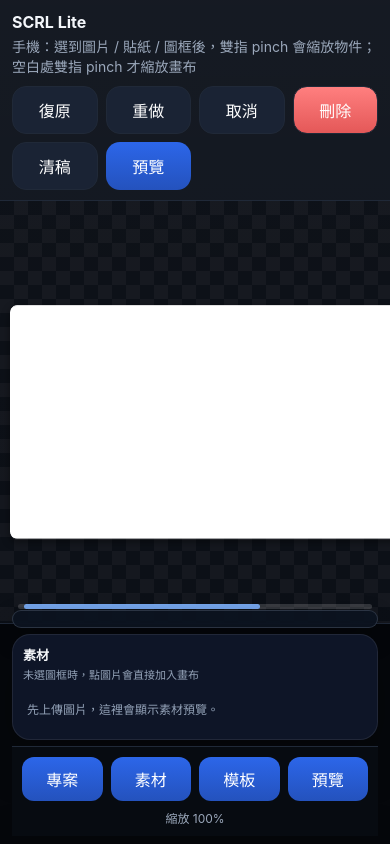
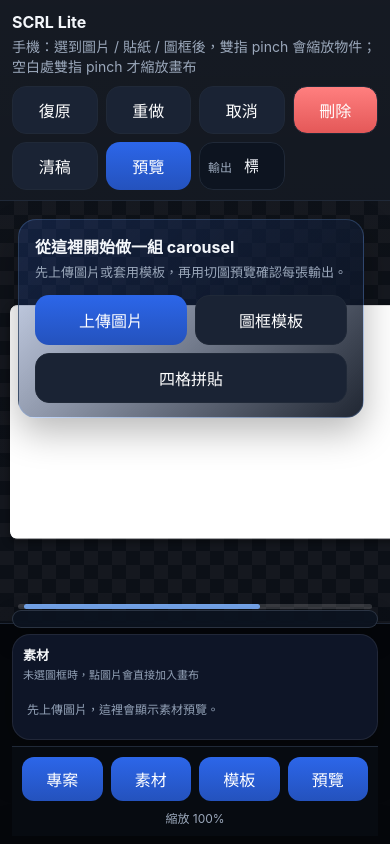
Before and after one commit to Pawelsung/scrl, a React (Vite) app: page / in a window 390 px wide. Built offline with nearby package versions, Linux system fonts and the light colour scheme.

Commit message:
fix: improve product readiness basics

```diff
--- a/src/App.jsx
+++ b/src/App.jsx
@@ -1512,6 +1512,8 @@ export default function App() {
   const isInteractingRef = useRef(false);
   const [previewExpandSignal, setPreviewExpandSignal] = useState(0);
   const [saveFallback, setSaveFallback] = useState(null);
+  const [exportScale, setExportScale] = useState(1);
+  const [exportStatus, setExportStatus] = useState("");
   const selectableNodesRef = useRef(new Map());
   const [selectableNodeRevision, setSelectableNodeRevision] = useState(0);
 
@@ -1559,6 +1561,9 @@ export default function App() {
   const singleH = RATIOS[ratioKey].h;
   const canvasW = singleW * slides;
   const canvasH = singleH;
+  const exportW = Math.round(singleW * exportScale);
+  const exportH = Math.round(singleH * exportScale);
+  const hasStartedProject = images.length > 0 || elements.length > 0 || templateSlots.length > 0;
 
   const selectedItem = elements.find((el) => el.id === selectedId) || null;
   const selectedSlot = templateSlots.find((slot) => slot.id === selectedSlotId) || null;
@@ -2668,6 +2673,7 @@ export default function App() {
 
   const exportSlices = async (pixelRatio = 1) => {
     setIsExporting(true);
+    setExportStatus("正在輸出正式圖片…");
     const previousSelected = selectedId;
     const previousSelectedSlot = selectedSlotId;
     setSelectedId(null);
@@ -2678,6 +2684,7 @@ export default function App() {
     const stage = stageRef.current;
     if (!stage) {
       setIsExporting(false);
+      setExportStatus("");
       return [];
     }
 
@@ -2694,6 +2701,7 @@ export default function App() {
     }
 
     setIsExporting(false);
+    setExportStatus("");
     setSelectedId(previousSelected);
     setSelectedSlotId(previousSelectedSlot);
     return list;
@@ -2701,6 +2709,7 @@ export default function App() {
 
   const exportSlice = async (index, pixelRatio = 1) => {
     setIsExporting(true);
+    setExportStatus(`正在輸出第 ${index + 1} 張正式圖片…`);
     const previousSelected = selectedId;
     const previousSelectedSlot = selectedSlotId;
     setSelectedId(null);
@@ -2711,6 +2720,7 @@ export default function App() {
     const stage = stageRef.current;
     if (!stage) {
       setIsExporting(false);
+      setExportStatus("");
       setSelectedId(previousSelected);
       setSelectedSlotId(previousSelectedSlot);
       return null;
@@ -2725,6 +2735,7 @@ export default function App() {
     });
 
     setIsExporting(false);
+    setExportStatus("");
     setSelectedId(previousSelected);
     setSelectedSlotId(previousSelectedSlot);
     return dataUrl;
@@ -2805,7 +2816,7 @@ export default function App() {
   const downloadAll = async () => {
     const stage = stageRef.current;
     if (!stage) return;
-    const data = await exportSlices();
+    const data = await exportSlices(exportScale);
     data.forEach((src, idx) => {
       setTimeout(() => {
         downloadDataUrl(src, `carousel_${String(idx + 1).padStart(2, "0")}.png`);
@@ -3282,10 +3293,12 @@ export default function App() {
     previews: previews.map((src, idx) => ({
       id: `preview-${idx + 1}`,
       src,
+      width: exportW,
+      height: exportH,
     })),
     onDownloadOne: async (preview, index) => {
       const filename = `carousel_${String(index + 1).padStart(2, "0")}.png`;
-      const fullSizeSrc = await exportSlice(index);
+      const fullSizeSrc = await exportSlice(index, exportScale);
       if (!fullSizeSrc) return;
 
       if (isMobile) {
@@ -3297,7 +3310,7 @@ export default function App() {
     onSaveOne: isMobile
       ? async (preview, index) => {
           const filename = `carousel_${String(index + 1).padStart(2, "0")}.png`;
-          const fullSizeSrc = await exportSlice(index);
+          const fullSizeSrc = await exportSlice(index, exportScale);
           if (fullSizeSrc) shareDataUrlToIOS(fullSizeSrc, filename);
         }
       : null,
@@ -3341,6 +3354,18 @@ export default function App() {
             </div>
 
             <div className="toolbar-actions">
+              <label className="export-quality-control">
+                <span>輸出</span>
+                <select
+                  value={exportScale}
+                  onChange={(e) => setExportScale(Number(e.target.value))}
+                  disabled={isExporting}
+                >
+                  <option value={1}>標準 {singleW}×{singleH}</option>
+                  <option value={2}>高畫質 {singleW * 2}×{singleH * 2}</option>
+                </select>
+              </label>
+
               {!isMobile && (
                 <>
                   <button className="ghost" onClick={undo}>復原</button>
@@ -3383,6 +3408,30 @@ export default function App() {
             onTouchCancelCapture={handleViewportTouchEnd}
             onDoubleClick={resetView}
           >
+            {isExporting && (
+              <div className="export-status" role="status">
+                {exportStatus || "正在輸出…"} · {exportW}×{exportH}
+              </div>
+            )}
+
+            {!hasStartedProject && (
+              <section className="start-guide">
+                <div>
+                  <strong>從這裡開始做一組 carousel</strong>
+                  <p>先上傳圖片或套用模板，再用切圖預覽確認每張輸出。</p>
+                </div>
+                <div className="start-guide__actions">
+                  <button type="button" onClick={handleUploadImages}>上傳圖片</button>
+                  <button type="button" className="ghost" onClick={() => applyTemplate("frame")}>
+                    圖框模板
+                  </button>
+                  <button type="button" className="ghost" onClick={() => applyTemplate("grid4")}>
+                    四格拼貼
+                  </button>
+                </div>
+              </section>
+            )}
+
             {(selectedItem || selectedSlot) && (
               <div className="rotation-hud">
                 {getSelectedTypeLabel(selectedItem, selectedSlot)} · {rotationDisplay}°
--- a/src/main.jsx
+++ b/src/main.jsx
@@ -3,9 +3,8 @@ import ReactDOM from "react-dom/client";
 import App from "./App";
 import "./styles.css";
 
-async function cleanupServiceWorkersInDevOnly() {
+async function cleanupLegacyServiceWorkers() {
   if (!('serviceWorker' in navigator)) return;
-  if (!import.meta.env.DEV) return;
 
   try {
     const regs = await navigator.serviceWorker.getRegistrations();
@@ -16,25 +15,16 @@ async function cleanupServiceWorkersInDevOnly() {
       await Promise.all(keys.map((key) => caches.delete(key)));
     }
 
-    console.log('[SW] dev cleanup complete');
+    console.log('[SW] cleanup complete');
   } catch (err) {
-    console.warn('[SW] dev cleanup failed', err);
+    console.warn('[SW] cleanup failed', err);
   }
 }
 
-cleanupServiceWorkersInDevOnly();
+cleanupLegacyServiceWorkers();
 
 ReactDOM.createRoot(document.getElementById('root')).render(
   <React.StrictMode>
     <App />
   </React.StrictMode>
 );
-
-
-if ("serviceWorker" in navigator) {
-  window.addEventListener("load", () => {
-    navigator.serviceWorker.register(`${import.meta.env.BASE_URL}sw.js`).catch((err) => {
-      console.error("SW registration failed:", err);
-    });
-  });
-}
--- a/src/styles.css
+++ b/src/styles.css
@@ -178,6 +178,81 @@ button.ghost {
 
 button.danger {
   background: linear-gradient(180deg, #ff7f7f, #e45858);
+}
+
+.export-quality-control {
+  display: inline-flex;
+  align-items: center;
+  gap: 8px;
+  padding: 6px 8px;
+  border: 1px solid var(--line);
+  border-radius: 14px;
+  background: rgba(13, 20, 33, 0.9);
+}
+
+.export-quality-control span {
+  color: var(--muted);
+  font-size: 12px;
+}
+
+.export-quality-control select {
+  width: auto;
+  min-width: 132px;
+  border: 0;
+  background: transparent;
+  color: var(--text);
+  padding: 4px 18px 4px 4px;
+}
+
+.start-guide {
+  position: absolute;
+  left: 18px;
+  top: 18px;
+  z-index: 18;
+  max-width: min(560px, calc(100% - 36px));
+  display: flex;
+  align-items: center;
+  justify-content: space-between;
+  gap: 14px;
+  padding: 14px 16px;
+  border: 1px solid rgba(125, 178, 255, 0.24);
+  border-radius: 18px;
+  background: linear-gradient(135deg, rgba(44, 102, 233, 0.18), rgba(13, 20, 33, 0.92));
+  box-shadow: 0 14px 36px rgba(0, 0, 0, 0.28);
+}
+
+.start-guide strong {
+  display: block;
+  margin-bottom: 4px;
+}
+
+.start-guide p {
+  margin: 0;
+  color: var(--muted);
+  font-size: 13px;
+}
+
+.start-guide__actions {
+  display: flex;
+  gap: 8px;
+  flex-wrap: wrap;
+  justify-content: flex-end;
+}
+
+.export-status {
+  position: absolute;
+  top: 14px;
+  left: 50%;
+  z-index: 20;
+  transform: translateX(-50%);
+  padding: 10px 14px;
+  border: 1px solid rgba(125, 178, 255, 0.34);
+  border-radius: 999px;
+  background: rgba(5, 7, 11, 0.88);
+  box-shadow: 0 10px 30px rgba(0, 0, 0, 0.28);
+  color: #fff;
+  font-size: 13px;
+  pointer-events: none;
 }
 
 .asset-grid {
@@ -1598,6 +1673,30 @@ button.danger {
     gap: 6px;
   }
 
+  .export-quality-control {
+    order: 10;
+    width: 100%;
+    justify-content: space-between;
+  }
+
+  .export-quality-control select {
+    min-width: 0;
+    flex: 1;
+  }
+
+  .start-guide {
+    align-items: stretch;
+    flex-direction: column;
+  }
+
+  .start-guide__actions {
+    justify-content: stretch;
+  }
+
+  .start-guide__actions button {
+    flex: 1 1 120px;
+  }
+
   .mobile-dock-actions {
     order: -1;
     margin: 0;
```
Also changed, not shown: public/sw.js (+7 -38 lines).
